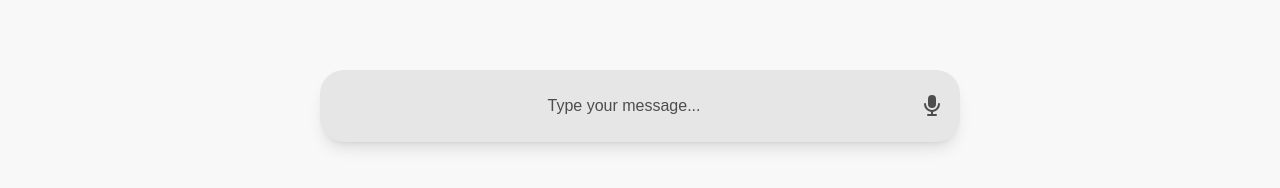
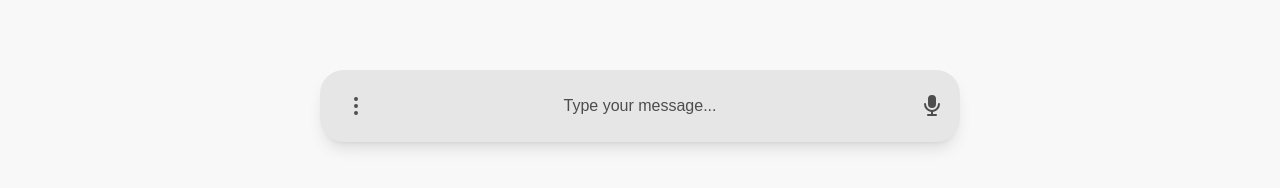
Before and after one commit to SiegfredLorelle/iskobot-ui, a Next.js app: page / in a window 1280 px wide. Shown: the part 626-814 px from the top of the page. Built offline with nearby package versions, Linux system fonts and the light colour scheme.

Commit message:
Merge PRs to `main` branch
PRs are from:
- `loading` branch
- `stop-generating` branch

```diff
--- a/src/app/(chat)/components/chats/Chats.tsx
+++ b/src/app/(chat)/components/chats/Chats.tsx
@@ -10,13 +10,9 @@ export default function Chats() {
         <ChatBox key={index} isUser={chat.isUser} text={chat.text} />
       ))}
       {isBotTyping && (
-        <div className="flex items-center gap-2">
-          <div className="bg-primary rounded-full w-8 h-8"></div>
-          <div className="p-3 bg-primary text-text rounded-md max-w-md">
-            <p>...</p>
-          </div>
-        </div>
-      )}
+        <ChatBox text={"..."} />
+      )
+    }
     </div>
   );
 }
--- a/src/app/(chat)/components/controls/InputControls.tsx
+++ b/src/app/(chat)/components/controls/InputControls.tsx
@@ -1,7 +1,11 @@
 "use client";
 
 import { useState } from "react";
-import { IconSend, IconMicrophoneFilled } from "@tabler/icons-react";
+import {
+  IconSend,
+  IconMicrophoneFilled,
+  IconDotsVertical,
+} from "@tabler/icons-react";
 import { useChat } from "../../contexts/ChatContext";
 import { useFetchBotResponse } from "@/app/(chat)/hooks/useFetchBotResponse";
 
@@ -47,7 +51,16 @@ export default function InputControls() {
   };
 
   return (
+
     <div className="h-full w-full bg-primary flex items-center rounded-3xl px-4 py-4 shadow-lg mb-4">
+      {!message ? (
+        <button
+          onClick={handleSend}
+          className="ml-2 mt-auto py-2 text-text hover:text-hover-clr"
+        >
+          <IconDotsVertical className="w-6 h-6" />
+      </button>
+      ) : null}
       <textarea
         autoFocus
         placeholder="Type your message..."
--- a/src/app/(chat)/components/controls/LoadingControls.tsx
+++ b/src/app/(chat)/components/controls/LoadingControls.tsx
@@ -8,6 +8,7 @@ export default function LoadingMode() {
 
   const handleStopGenerating = () => {
     setModeToInput();
+    // STOP FETCHING AS WELL
   };
 
   return (
--- a/src/app/(chat)/types/ChatContextType.ts
+++ b/src/app/(chat)/types/ChatContextType.ts
@@ -1,14 +1,14 @@
 import { Mode } from "./Mode";
 
-export interface ChatContextType {
+export type ChatContextType = {
   chats: { text: string; isUser: boolean }[];
   addUserChat: (text: string) => void;
   addBotChat: (text: string) => void;
-  mode: "input" | "loading" | "settings";
+  mode: Mode;
   setModeToLoading: () => void;
   setModeToSettings: () => void;
   setModeToInput: () => void;
-  isBotTyping: boolean; // Add this
-  showTypingIndicator: () => void; // Add this
-  hideTypingIndicator: () => void; // Add this
+  isBotTyping: boolean;
+  showTypingIndicator: () => void;
+  hideTypingIndicator: () => void;
 }
```
